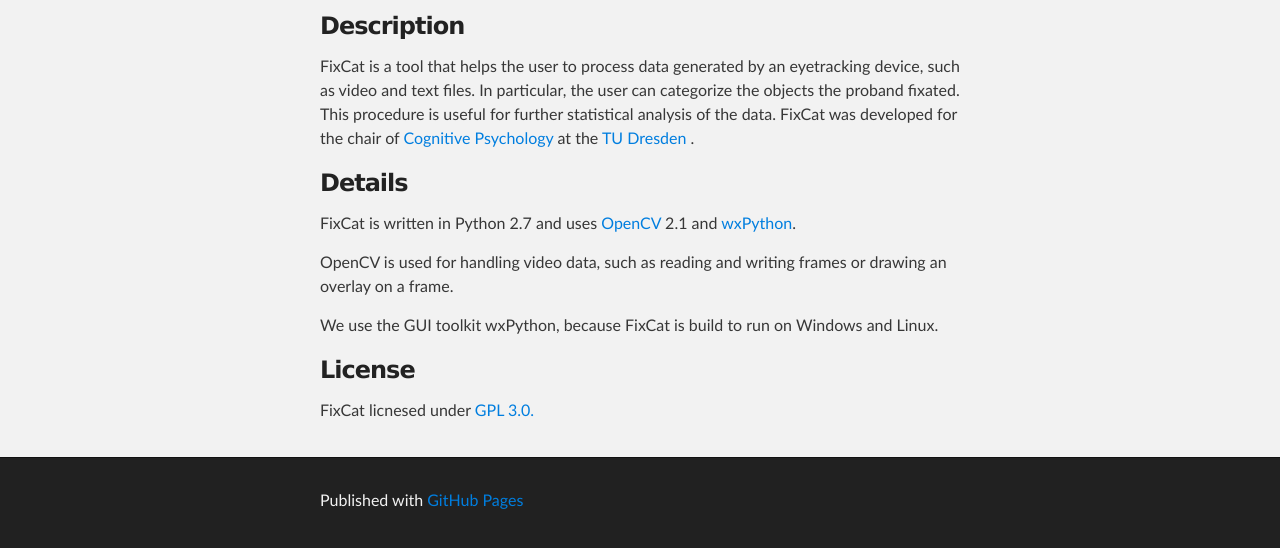
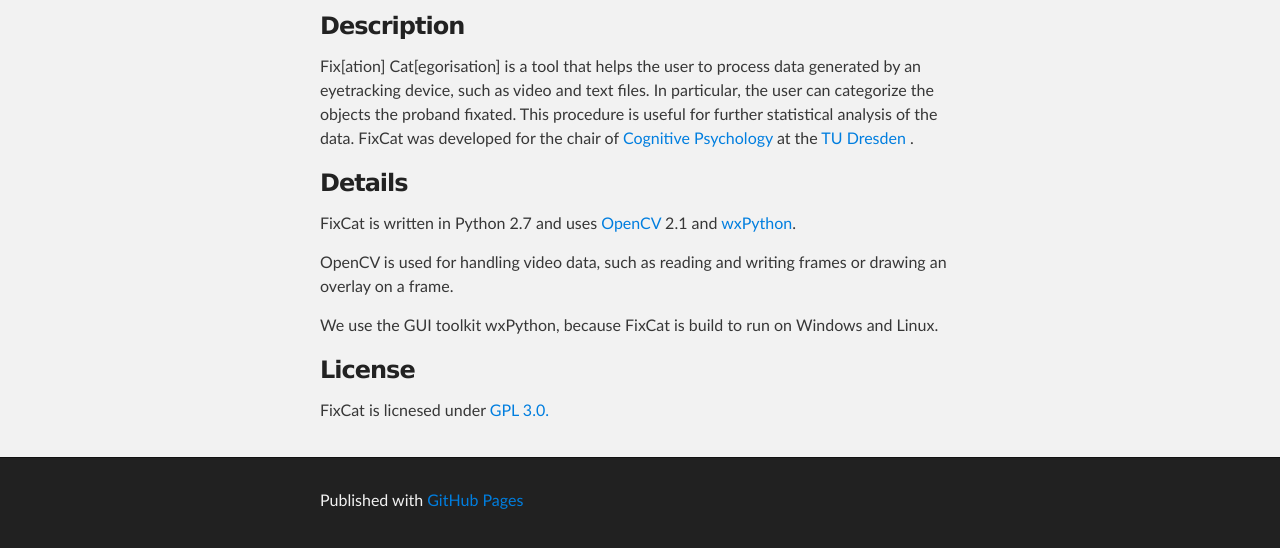
Before and after one commit to KopierKatze/FixCat, a plain HTML site: page index.html in a window 1280 px wide. Shown: the part 252-800 px from the top of the page. Drawn offline with Linux system fonts and the light colour scheme.

Commit message:
changed details

```diff
--- a/index.html
+++ b/index.html
@@ -33,7 +33,7 @@
       <section id="main_content" class="inner">
         <h3>Description</h3>
 
-<p> FixCat is a tool that helps the user to process data generated by an eyetracking device, such as video and text files. In particular, the user can categorize the objects the proband fixated. This procedure is useful for further statistical analysis of the data.
+<p> Fix[ation] Cat[egorisation] is a tool that helps the user to process data generated by an eyetracking device, such as video and text files. In particular, the user can categorize the objects the proband fixated. This procedure is useful for further statistical analysis of the data.
 FixCat was developed for the chair of <a href="http://tu-dresden.de/die_tu_dresden/fakultaeten/fakultaet_mathematik_und_naturwissenschaften/fachrichtung_psychologie/i3/applied-cognition"> Cognitive Psychology</a> at the <a href="http://tu-dresden.de/">TU Dresden </a>. </p>
 
 <h3>Details</h3>
@@ -43,7 +43,7 @@
 
 <h3>License</h3>
 
-<p>FixCat licnesed under <a href="http://www.gnu.org/licenses/gpl.txt">GPL 3.0.</a> </p>
+<p>FixCat is licnesed under <a href="http://www.gnu.org/licenses/gpl.txt">GPL 3.0.</a> </p>
 
       </section>
     </div>
```
